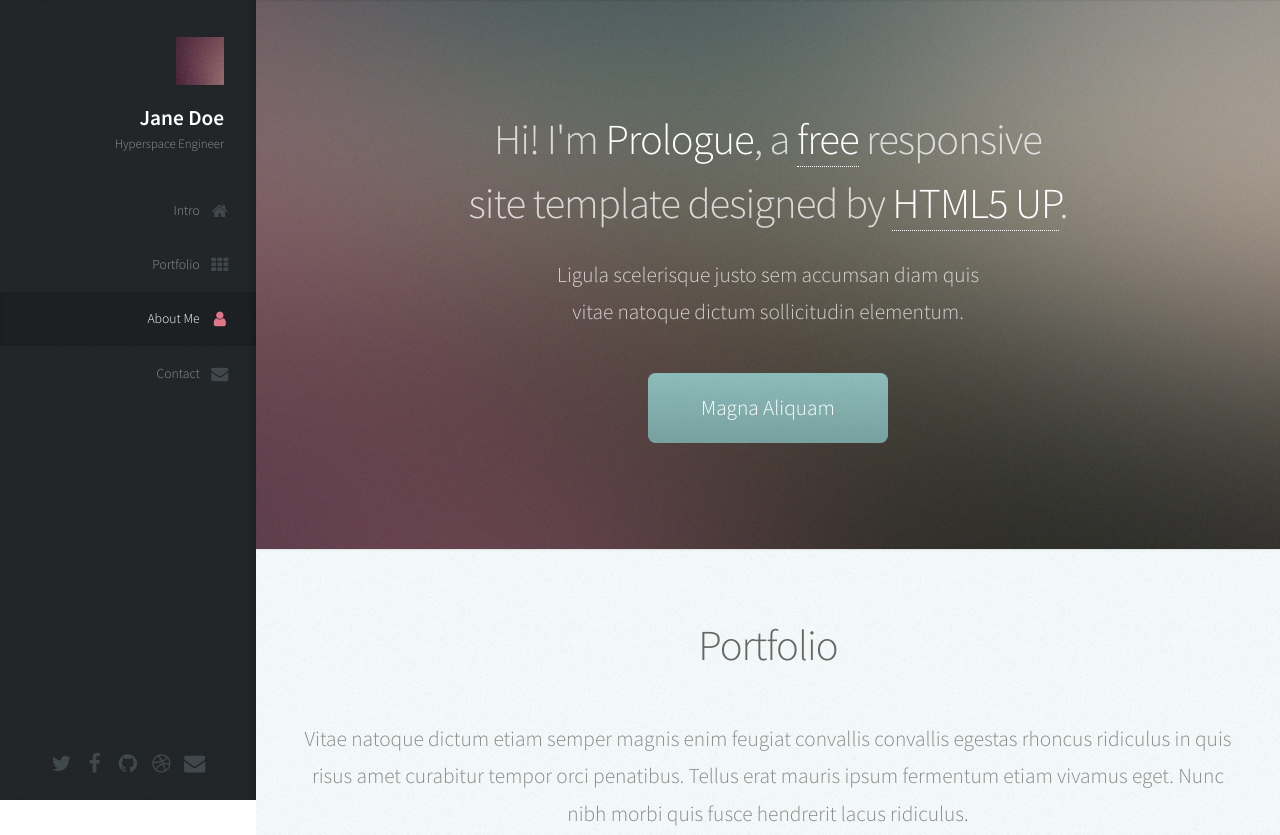
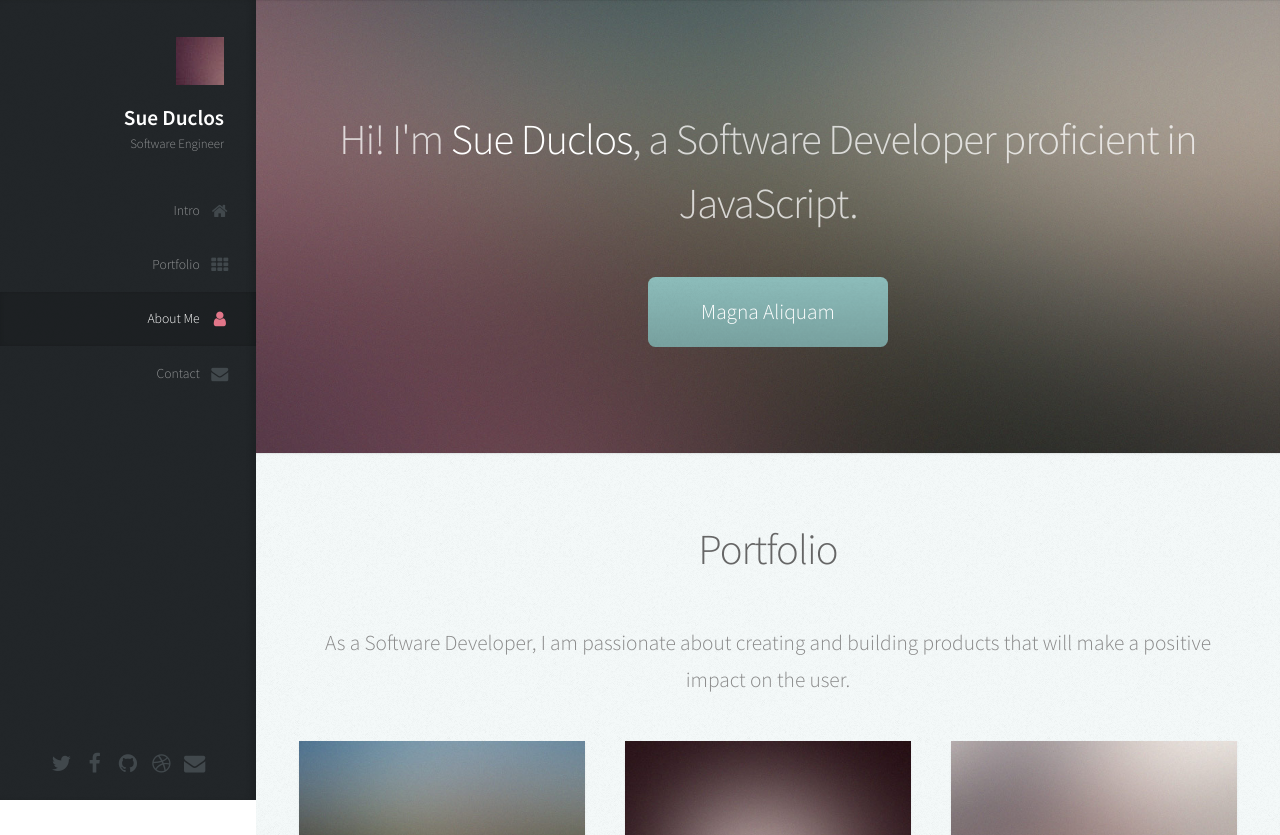
Before and after one commit to sueduclos/portfolio, a website: page public/index.html in a window 1280 px wide. Shown: the top 835 px of the page. Drawn offline with Linux system fonts and the light colour scheme; files whose address does not match are found by name.

Commit message:
updated content for portfolio

```diff
--- a/public/index.html
+++ b/public/index.html
@@ -23,8 +23,8 @@
 					<!-- Logo -->
 						<div id="logo">
 							<span class="image avatar48"><img src="images/avatar.jpg" alt="" /></span>
-							<h1 id="title">Jane Doe</h1>
-							<p>Hyperspace Engineer</p>
+							<h1 id="title">Sue Duclos</h1>
+							<p>Software Engineer</p>
 						</div>
 
 					<!-- Nav -->
@@ -62,10 +62,9 @@
 						<div class="container">
 
 							<header>
-								<h2 class="alt">Hi! I'm <strong>Prologue</strong>, a <a href="http://html5up.net/license">free</a> responsive<br />
-								site template designed by <a href="http://html5up.net">HTML5 UP</a>.</h2>
-								<p>Ligula scelerisque justo sem accumsan diam quis<br />
-								vitae natoque dictum sollicitudin elementum.</p>
+								<h2 class="alt">Hi! I'm <strong>Sue Duclos</strong>, a Software Developer proficient in JavaScript.
+								<!-- <p>Ligula scelerisque justo sem accumsan diam quis<br /> -->
+								<!-- vitae natoque dictum sollicitudin elementum.</p> -->
 							</header>
 
 							<footer>
@@ -83,10 +82,7 @@
 								<h2>Portfolio</h2>
 							</header>
 
-							<p>Vitae natoque dictum etiam semper magnis enim feugiat convallis convallis
-							egestas rhoncus ridiculus in quis risus amet curabitur tempor orci penatibus.
-							Tellus erat mauris ipsum fermentum etiam vivamus eget. Nunc nibh morbi quis
-							fusce hendrerit lacus ridiculus.</p>
+							<p>As a Software Developer, I am passionate about creating and building products that will make a positive impact on the user.</p>
 
 							<div class="row">
 								<div class="col-4 col-12-mobile">
```
